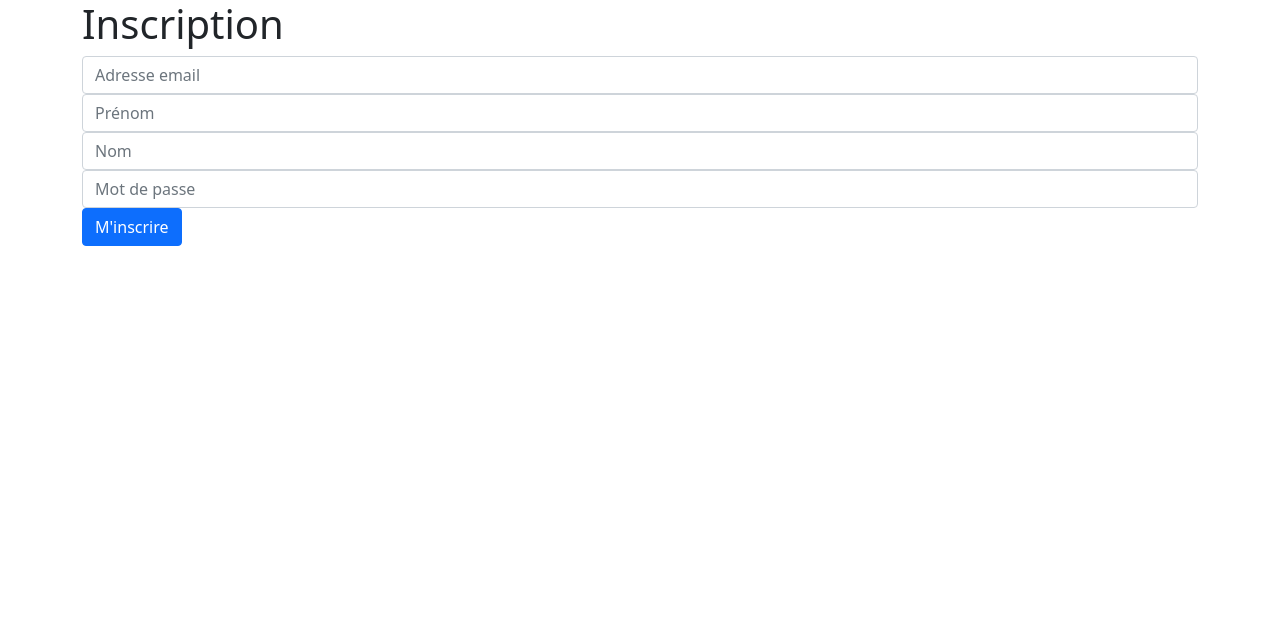
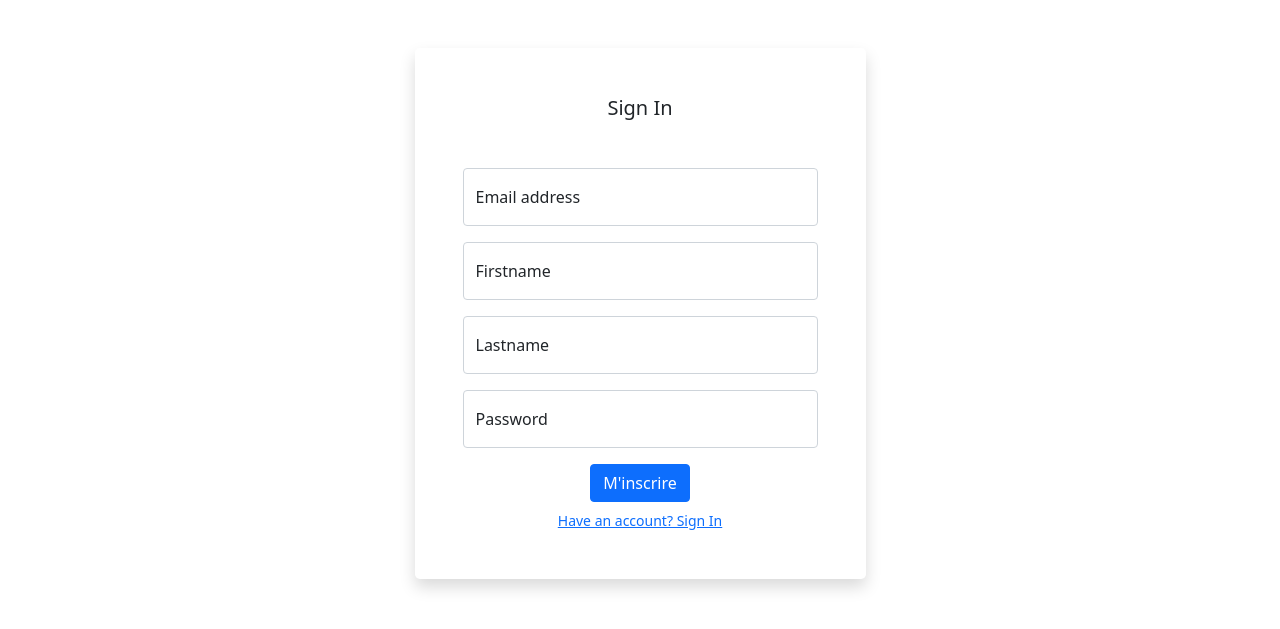
Before and after one commit to PieroNr/lowCost-Coin, a Symfony app: template templates/registration/register.html.twig in a window 1280 px wide. Shown: the top 629 px of the page. Run offline with Twig, Linux system fonts and the light colour scheme; the template is opened without the code that fills it, so the values that code supplies are empty; form fields are guessed from the names that the template uses; some libraries are stand-ins or nearby versions.

Commit message:
login + register front

```diff
--- a/templates/registration/register.html.twig
+++ b/templates/registration/register.html.twig
@@ -3,7 +3,7 @@
 {% block title %}Register{% endblock %}
 
 {% block body %}
-    <div class="container center">
+    {#<div class="container center">
         <h1>Inscription</h1>
         {{ form_start(registrationForm, {'attr': {'class': 'row'}}) }}
         <div class="input-field col s12 m6 l6 offset-m3 offset-l3">
@@ -26,5 +26,52 @@
             <input type="submit" name="" class="btn btn-primary" value="M'inscrire">
         </div>
         {{ form_end(registrationForm) }}
+    </div>#}
+
+    <div class="container">
+        <div class="row">
+            <div class="col-lg-5 col-xl-5 mx-auto">
+                <div class="card flex-row my-5 border-0 shadow rounded-3 overflow-hidden">
+                    <div class="card-img-left d-none d-md-flex">
+                    </div>
+                    <div class="card-body p-4 p-sm-5">
+                        <h5 class="card-title text-center mb-5 fw-light fs-5">Sign In</h5>
+                        {{ form_start(registrationForm, {'attr': {'class': 'column'}}) }}
+
+                            <div class="form-floating mb-3">
+                                {{ form_widget(registrationForm.email, {'attr': {'placeholder': 'Adresse email', 'class': 'form-control'}}) }}
+                                <span class="error">{{ form_errors(registrationForm.email) }}</span>
+                                <label for="floatingInputEmail">Email address</label>
+                            </div>
+
+                        <div class="form-floating mb-3">
+                            {{ form_widget(registrationForm.firstname, {'attr': {'placeholder': 'Prénom', 'class': 'form-control'}}) }}
+                            <span class="error">{{ form_errors(registrationForm.firstname) }}</span>
+                            <label for="floatingInputUsername">Firstname</label>
+                        </div>
+
+                        <div class="form-floating mb-3">
+                            {{ form_widget(registrationForm.lastname, {'attr': {'placeholder': 'Nom', 'class': 'form-control'}}) }}
+                            <span class="error">{{ form_errors(registrationForm.lastname) }}</span>
+                            <label for="floatingInputUsername">Lastname</label>
+                        </div>
+
+                            <div class="form-floating mb-3">
+                                {{ form_widget(registrationForm.plainPassword, {'attr': {'placeholder': 'Mot de passe', 'class': 'form-control'}}) }}
+                                <span class="error">{{ form_errors(registrationForm.plainPassword) }}</span>
+                                <label for="floatingPassword">Password</label>
+                            </div>
+
+                        <div class="input-field col s12 text-center">
+                            <input type="submit" name="" class="btn btn-primary" value="M'inscrire">
+                        </div>
+                        {{ form_end(registrationForm) }}
+
+                            <a class="d-block text-center mt-2 small" href="{{ path('app_login') }}">Have an account? Sign In</a>
+
+                    </div>
+                </div>
+            </div>
+        </div>
     </div>
 {% endblock %}
```
Also changed, not shown: templates/security/login.html.twig (+32 -6 lines).
